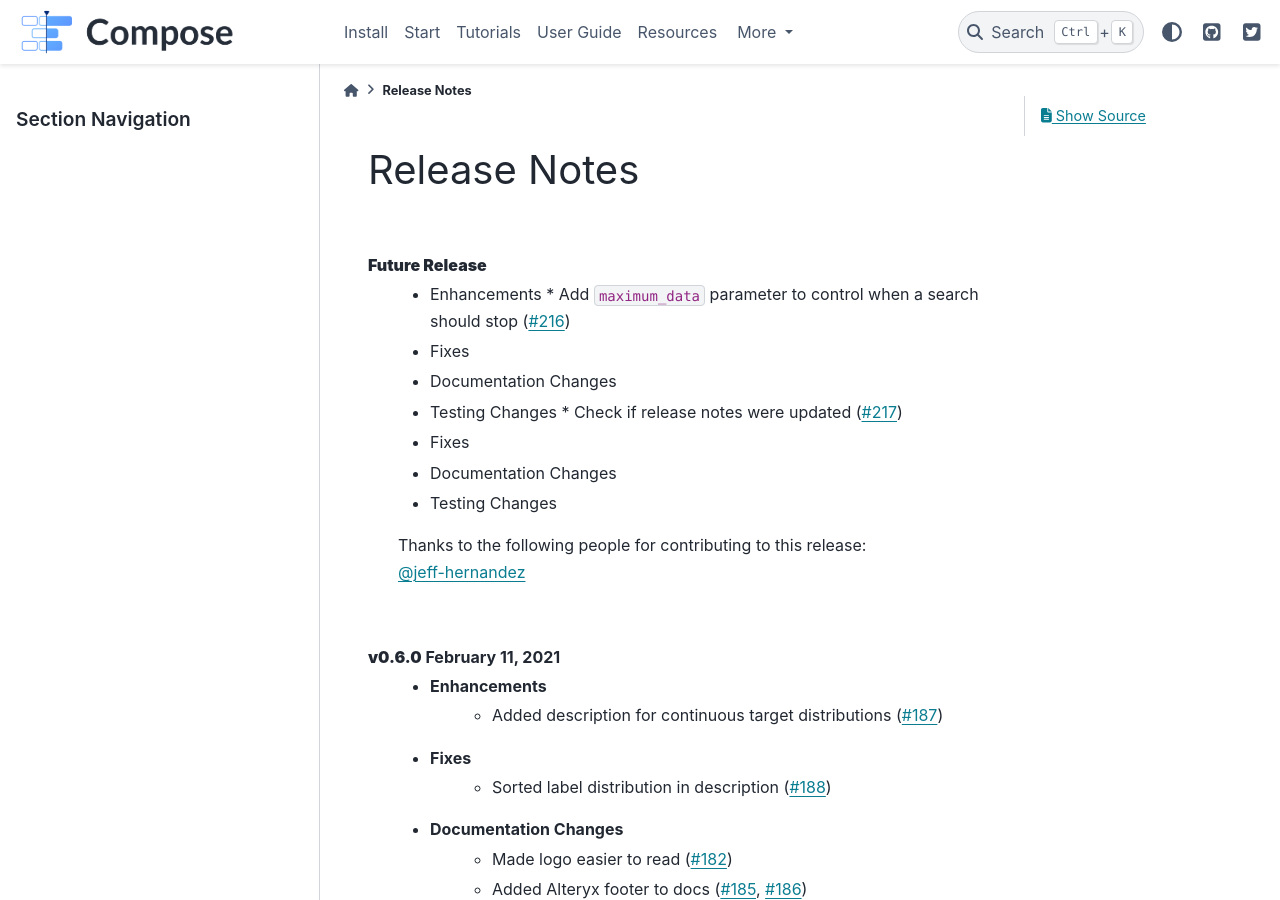
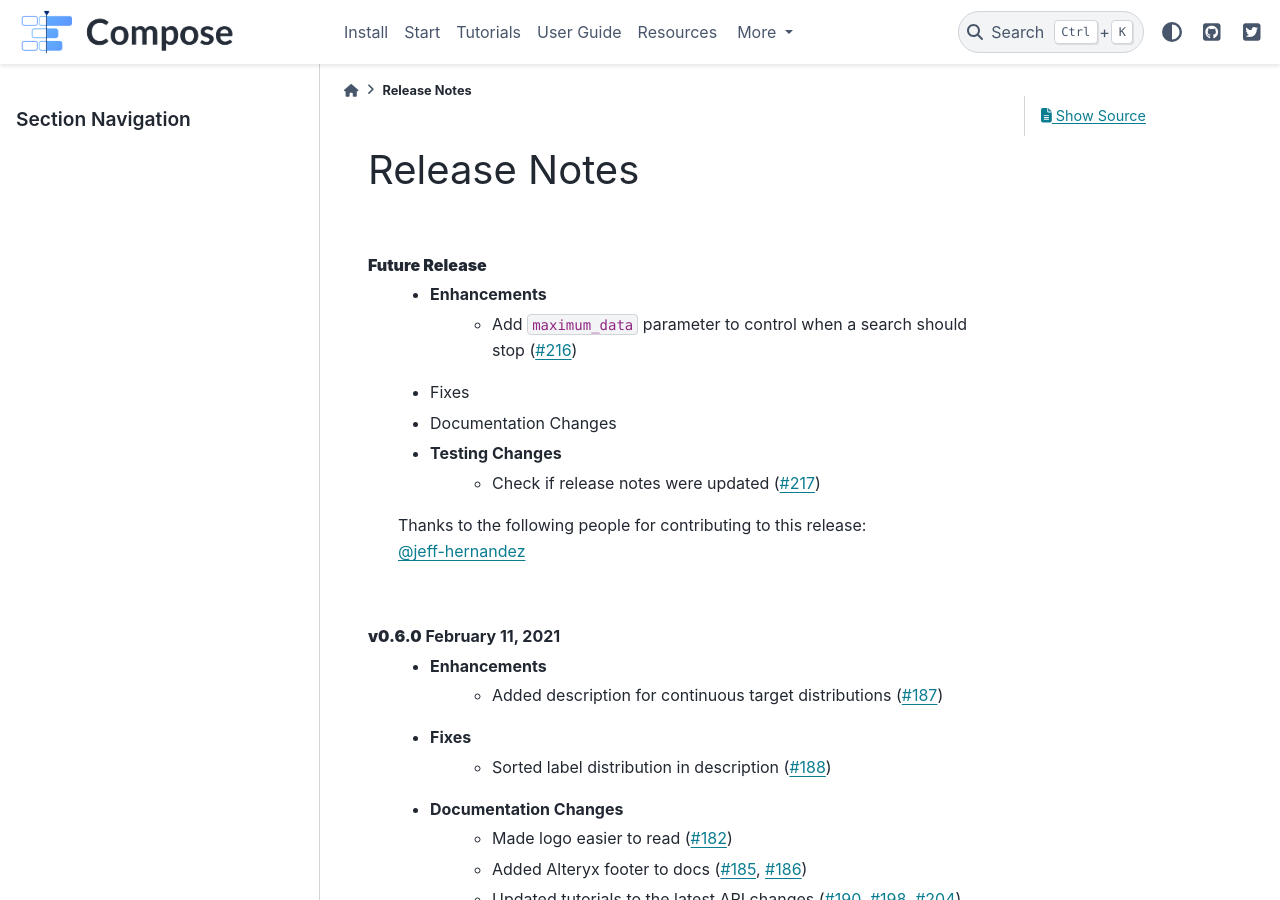
Before and after one commit to alteryx/compose, a Sphinx documentation site: the page built from docs/source/release_notes.rst, in a window 1280 px wide and 900 px high. Built offline with Sphinx 7.4.7 and the PyData theme 0.15.4, drawn with Linux system fonts in a browser that asks for light colours; comment, search, counter and statistics services are not loaded.

Commit message:
update release notes

```diff
--- a/docs/source/release_notes.rst
+++ b/docs/source/release_notes.rst
@@ -6,14 +6,11 @@ Release Notes
 
 **Future Release**
     * Enhancements
-      * Add ``maximum_data`` parameter to control when a search should stop (:pr:`216`)
+        * Add ``maximum_data`` parameter to control when a search should stop (:pr:`216`)
     * Fixes
     * Documentation Changes
     * Testing Changes
-      * Check if release notes were updated (:pr:`217`)
-    * Fixes
-    * Documentation Changes
-    * Testing Changes
+        * Check if release notes were updated (:pr:`217`)
 
     | Thanks to the following people for contributing to this release:
     | :user:`jeff-hernandez`
```
